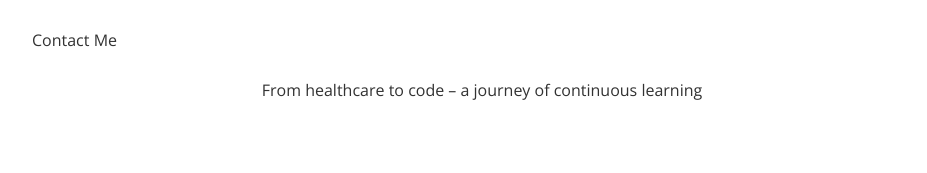
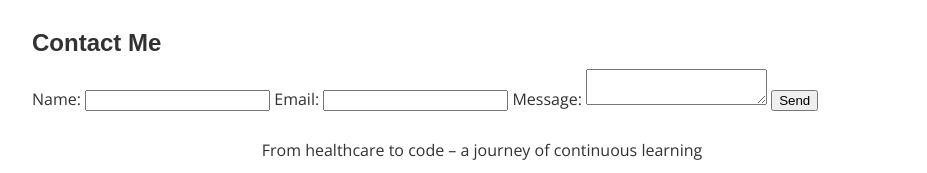
Before and after one commit to amay0808/personal-portfolio-website, a plain HTML site: page index.html in a window 1280 px wide. Shown: the part 1642-1815 px from the top of the page, without its empty margins (158-1085 px from the left). Before the commit the page ends 1755 px from the top, so only its background shows below. Drawn offline with nearby package versions, Linux system fonts and the light colour scheme; a web font is replaced by a local one.

Commit message:
contact form html

```diff
--- a/index.html
+++ b/index.html
@@ -144,7 +144,21 @@
           <i class="fab fa-python"></i>
         </div>
       </section>
-      <section>Contact Me</section>
+      <section id="contact-me">
+        <h2>Contact Me</h2>
+        <form action="your-server-side-script" method="POST">
+          <label for="name">Name:</label>
+          <input type="text" id="name" name="name" required />
+
+          <label for="email">Email:</label>
+          <input type="email" id="email" name="email" required />
+
+          <label for="message">Message:</label>
+          <textarea id="message" name="message" required></textarea>
+
+          <button type="submit">Send</button>
+        </form>
+      </section>
     </main>
 
     <footer>From healthcare to code – a journey of continuous learning</footer>
```
